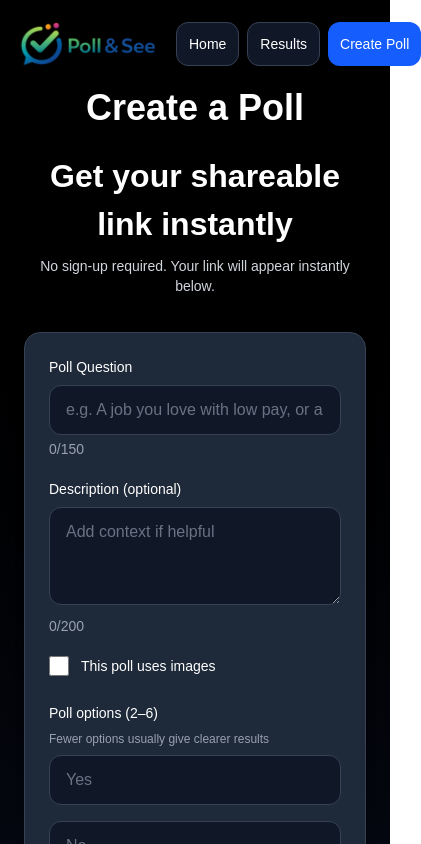
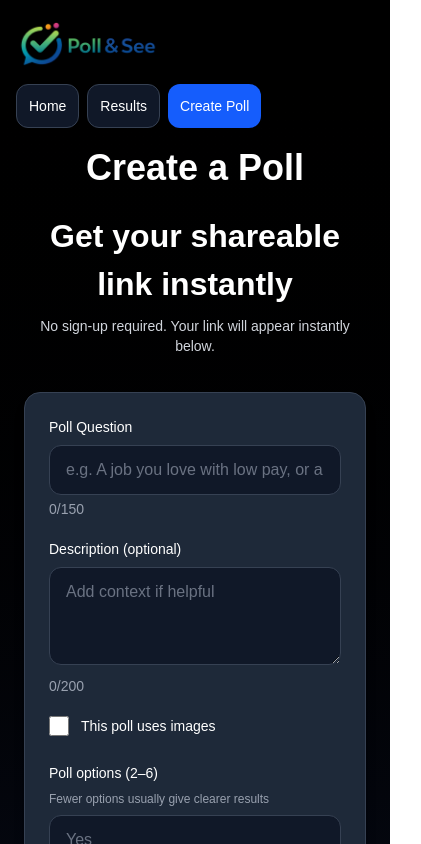
Before and after one commit to MarkDiamant/poll-and-see, a Next.js app: page /submit-poll in a window 390 px wide. Shown: the top 844 px of the page, 421 px wide, since content can reach past the window. Built offline with nearby package versions, Linux system fonts and the light colour scheme.

Commit message:
Fix results vote styling and mobile header layout

```diff
--- a/app/page.tsx
+++ b/app/page.tsx
@@ -1086,7 +1086,7 @@ const trendingPolls = useMemo(() => {
   return (
     <main className="min-h-screen bg-gradient-to-b from-black to-gray-900 text-white">
       <header className="mx-auto max-w-6xl px-4 pb-3 pt-4 md:px-6">
-        <div className="flex items-center justify-between gap-4">
+        <div className="flex flex-col items-start gap-4 sm:flex-row sm:items-center sm:justify-between">
           <Link href="/" aria-label="Go to homepage" className="shrink-0">
             <img
               src="/logo.png"
--- a/app/poll/[slug]/page.tsx
+++ b/app/poll/[slug]/page.tsx
@@ -1776,7 +1776,7 @@ export default function PollPage() {
   return (
     <main className="min-h-screen bg-gradient-to-b from-black to-gray-900 text-white">
       <header className="max-w-6xl mx-auto px-4 md:px-6 pt-5 pb-4">
-        <div className="flex items-center justify-between gap-4">
+         <div className="flex flex-col items-start gap-4 sm:flex-row sm:items-center sm:justify-between">
           <Link href="/" aria-label="Go to homepage" className="shrink-0">
             <img
               src="/logo.png"
--- a/app/results/page.tsx
+++ b/app/results/page.tsx
@@ -282,7 +282,7 @@ export default function ResultsPage() {
   return (
     <main className="min-h-screen bg-gradient-to-b from-black to-gray-900 text-white">
       <header className="max-w-6xl mx-auto px-4 md:px-6 pt-5 pb-4">
-        <div className="flex items-center justify-between gap-4">
+        <div className="flex flex-col items-start gap-4 sm:flex-row sm:items-center sm:justify-between">
           <Link href="/" className="shrink-0" aria-label="Go to homepage">
             <img
               src="/logo.png"
@@ -291,7 +291,7 @@ export default function ResultsPage() {
             />
           </Link>
 
-           <div className="flex flex-wrap items-center justify-end gap-2 shrink-0">
+          <div className="flex w-full flex-wrap items-center gap-2 sm:w-auto sm:justify-end shrink-0">
             <Link
               href="/"
               className="inline-flex h-11 items-center justify-center whitespace-nowrap rounded-xl border border-gray-700 bg-gray-900 px-3 md:px-5 text-sm font-medium text-white transition hover:bg-gray-800"
@@ -319,7 +319,7 @@ export default function ResultsPage() {
       <section className="mx-auto max-w-4xl px-6 pt-2 pb-8">
         <div className="mb-6 text-center">
           <h1 className="text-4xl font-bold md:text-5xl">Your results</h1>
-          <p className="mt-2 text-gray-300">Polls you’ve voted on, with full results</p>
+           <p className="mt-2 text-lg text-gray-300">Polls you’ve voted on, with full results</p>
         </div>
 
         <div className="mb-6">
@@ -358,7 +358,7 @@ export default function ResultsPage() {
                       </span>
                     </div>
 
-                                   <div className="mb-3 flex items-center justify-between gap-3">
+                    <div className="mb-3 flex items-center justify-between gap-3">
                       <h2 className="text-2xl font-bold">{bundle.poll.question}</h2>
 
                       <span className="text-sm text-gray-400">
--- a/app/submit-poll/page.tsx
+++ b/app/submit-poll/page.tsx
@@ -390,7 +390,7 @@ export default function SubmitPollPage() {
   return (
     <main className="min-h-screen bg-gradient-to-b from-black to-gray-900 text-white">
       <header className="max-w-6xl mx-auto px-4 md:px-6 pt-5 pb-4">
-        <div className="flex items-center justify-between gap-4">
+        <div className="flex flex-col items-start gap-4 sm:flex-row sm:items-center sm:justify-between">
           <Link href="/" className="shrink-0" aria-label="Go to homepage">
             <img
               src="/logo.png"
@@ -399,7 +399,7 @@ export default function SubmitPollPage() {
             />
           </Link>
 
-                  <div className="flex flex-wrap items-center justify-end gap-2 shrink-0">
+               <div className="flex w-full flex-wrap items-center gap-2 sm:w-auto sm:justify-end shrink-0">
             <Link
               href="/"
               className="inline-flex h-11 items-center justify-center whitespace-nowrap rounded-xl border border-gray-700 bg-gray-900 px-3 md:px-5 text-sm font-medium text-white transition hover:bg-gray-800"
```
